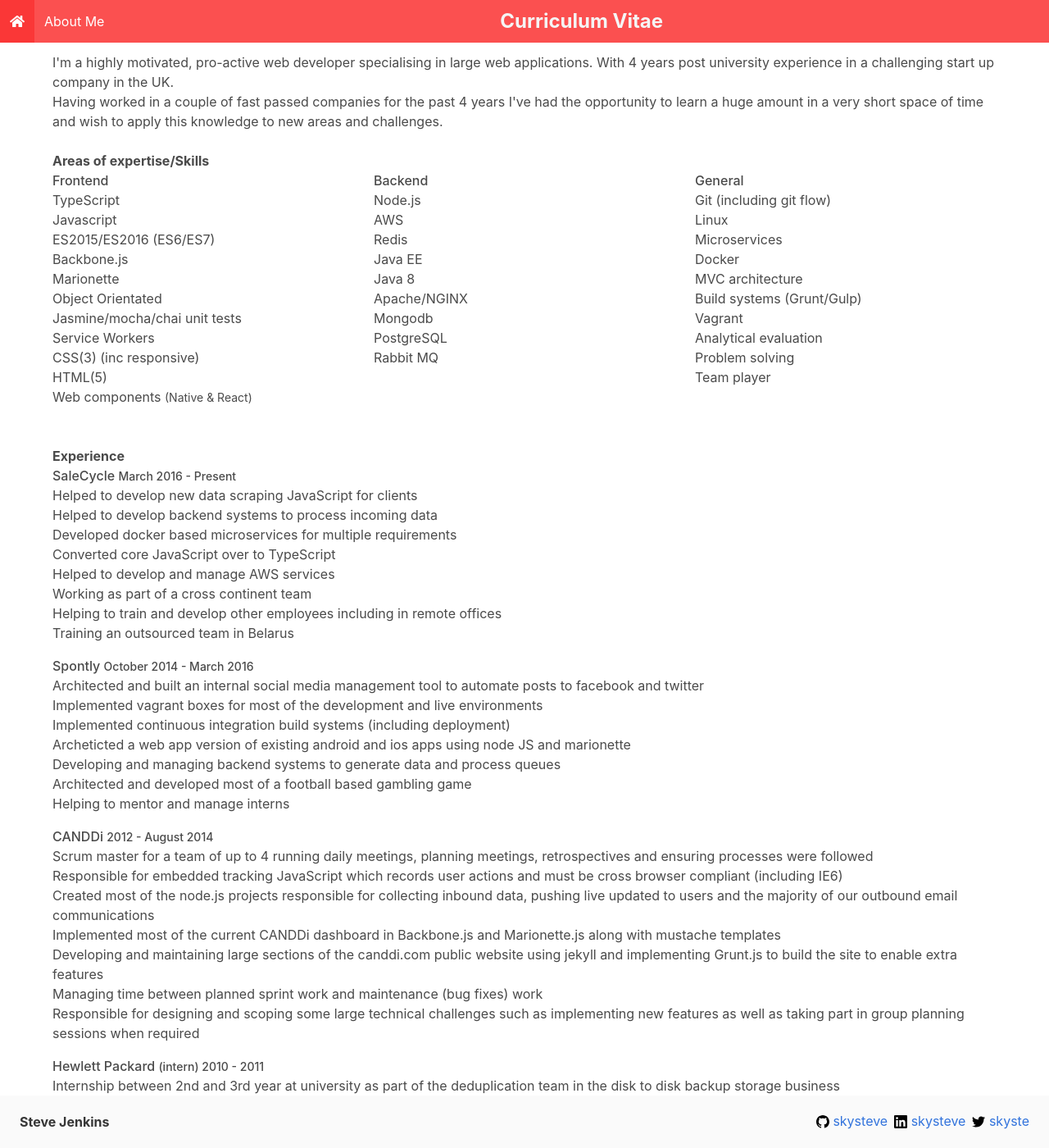
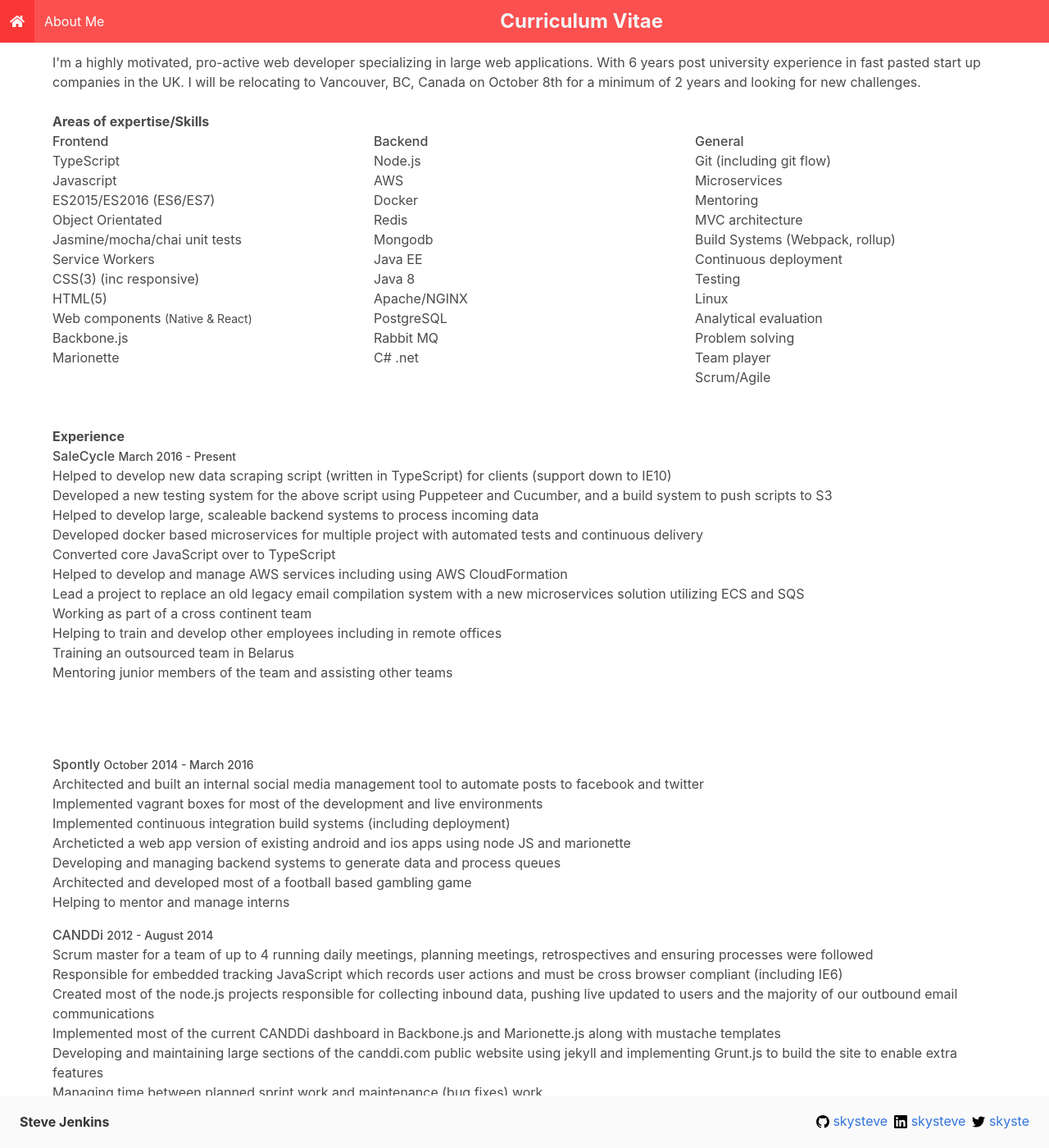
Before and after one commit to skysteve/skysteve.github.io, a Jekyll site: the page built from cv.html, in a window 1280 px wide and 1400 px high. Shown: the whole window at 82% size. Built offline with Jekyll 4.4.1, drawn with Linux system fonts in a browser that asks for light colours; nearby versions of some CDN libraries; some of the changed text lies outside the part shown.

Commit message:
updates to cv

```diff
--- a/_includes/header.html
+++ b/_includes/header.html
@@ -1,4 +1,4 @@
-<nav class="navbar is-fixed-top is-primary" role="navigation" aria-label="main navigation">
+<nav class="navbar is-fixed-top is-primary hide-print" role="navigation" aria-label="main navigation">
     <div class="navbar-brand">
       <a class="navbar-item" href="/">
         <i class="fas fa-home"></i>
--- a/_includes/social.html
+++ b/_includes/social.html
@@ -7,7 +7,7 @@
   {%- if site.linkedin_username -%}<li><a target="_blank" href="https://www.linkedin.com/in/{{ site.linkedin_username| cgi_escape | escape }}"><svg class="svg-icon"><use xlink:href="{{ '/assets/minima-social-icons.svg#linkedin' | relative_url }}"></use></svg> <span class="username">{{ site.linkedin_username| escape }}</span></a></li>{%- endif -%}
   {%- if site.pinterest_username -%}<li><a target="_blank" href="https://www.pinterest.com/{{ site.pinterest_username| cgi_escape | escape }}"><svg class="svg-icon"><use xlink:href="{{ '/assets/minima-social-icons.svg#pinterest' | relative_url }}"></use></svg> <span class="username">{{ site.pinterest_username| escape }}</span></a></li>{%- endif -%}
   {%- for mst in site.mastodon -%}{%- if mst.username and mst.instance -%}<li><a target="_blank" href="https://{{ mst.instance| cgi_escape | escape}}/@{{mst.username}}"><svg class="svg-icon"><use xlink:href="{{ '/assets/minima-social-icons.svg#mastodon' | relative_url }}"></use></svg> <span class="username">{{ mst.username|escape }}</span></a></li>{%- endif -%}{%- endfor -%}
-  {%- if site.twitter_username -%}<li><a target="_blank" href="https://www.twitter.com/{{ site.twitter_username| cgi_escape | escape }}"><svg class="svg-icon"><use xlink:href="{{ '/assets/minima-social-icons.svg#twitter' | relative_url }}"></use></svg> <span class="username">{{ site.twitter_username| escape }}</span></a></li>{%- endif -%}
+  {%- if site.twitter_username -%}<li><a class="hide-print" target="_blank" href="https://www.twitter.com/{{ site.twitter_username| cgi_escape | escape }}"><svg class="svg-icon"><use xlink:href="{{ '/assets/minima-social-icons.svg#twitter' | relative_url }}"></use></svg> <span class="username">{{ site.twitter_username| escape }}</span></a></li>{%- endif -%}
   {%- if site.youtube_username -%}<li><a target="_blank" href="https://youtube.com/{{ site.youtube_username| cgi_escape | escape }}"><svg class="svg-icon"><use xlink:href="{{ '/assets/minima-social-icons.svg#youtube' | relative_url }}"></use></svg> <span class="username">{{ site.youtube_username| escape }}</span></a></li>{%- endif -%}
   {%- if site.googleplus_username -%}<li><a target="_blank" href="https://plus.google.com/{{ site.googleplus_username| escape }}"><svg class="svg-icon"><use xlink:href="{{ '/assets/minima-social-icons.svg#googleplus' | relative_url }}"></use></svg> <span class="username">{{ site.googleplus_username| escape }}</span></a></li>{%- endif -%}
   {%- if site.rss -%}<li><a target="_blank" href="{{ 'feed.xml' | relative_url }}"><svg class="svg-icon"><use xlink:href="{{ '/assets/minima-social-icons.svg#rss' | relative_url }}"></use></svg> <span>{{ site.rss | escape }}</span></a></li>{%- endif -%}
--- a/assets/cv.scss
+++ b/assets/cv.scss
@@ -33,4 +33,41 @@
         font-weight: 600;
       }
     }
+    .personals {
+      display: none;
+    }
 }
+
+@media print
+{
+    .hide-print, .hide-print *
+    {
+        display: none !important;
+    }
+
+    .personals {
+      display: inline-block !important;
+      float: right;
+    }
+
+    .skills {
+      font-size: 0.9rem;
+    }
+
+    .footer .social-media-list li span {
+      position: static !important;
+      top: -3.2px !important;
+    }
+
+    a {
+      color: black;
+    }
+
+    .education {
+      page-break-before: always;
+    }
+
+    hr {
+      display: none;
+    }
+}
--- a/cv.html
+++ b/cv.html
@@ -4,12 +4,18 @@
 css: cv
 ---
 <div class="cv">
+  <div class="personals pull-right">
+    <ul>
+      <li>Steve Jenkins</li>
+      <li>Email: cv@skysteve.com</li>
+      <li>DOB: 1990-02-14</li>
+      <li>Nationality: British</li>
+    </ul>
+  </div>
   <div class="intro">
-        <p>I'm a highly motivated, pro-active web developer specialising in large web applications.
-            <span class="printHide">With 4 years post university experience in a challenging start up company in the UK.</span>
-        </p>
-        <p>Having worked in a couple of fast passed companies for the past 4 years I've had the opportunity to learn a huge
-            amount in a very short space of time and wish to apply this knowledge to new areas and challenges.</p>
+    <p>I'm a highly motivated, pro-active web developer specializing in large web applications.
+      With 6 years post university experience in fast pasted start up companies in the UK.
+    I will be relocating to Vancouver, BC, Canada on October 8th for a minimum of 2 years and looking for new challenges.</p>
   </div>
   <!-- end intro -->
   <br>
@@ -23,15 +29,17 @@
         <li>Javascript</li>
         <li>ES2015/ES2016 (ES6/ES7)</li>
         <ul>
-                    <li>Backbone.js</li>
-                    <li>Marionette</li>
           <li>Object Orientated</li>
           <li>Jasmine/mocha/chai unit tests</li>
           <li>Service Workers</li>
         </ul>
         <li>CSS(3) (inc responsive)</li>
         <li>HTML(5)</li>
-                <li>Web components <small>(Native & React)</small></li>
+        <li>Web components
+          <small>(Native & React)</small>
+        </li>
+        <li>Backbone.js</li>
+        <li>Marionette</li>
       </ul>
     </div>
 
@@ -40,13 +48,15 @@
       <ul>
         <li>Node.js</li>
         <li>AWS</li>
+        <li>Docker</li>
         <li>Redis</li>
+        <li>Mongodb</li>
         <li>Java EE</li>
         <li>Java 8</li>
         <li>Apache/NGINX</li>
-                <li>Mongodb</li>
         <li>PostgreSQL</li>
         <li>Rabbit MQ</li>
+        <li>C# .net</li>
       </ul>
     </div>
 
@@ -54,20 +64,22 @@
       <h4>General</h4>
       <ul>
         <li>Git (including git flow)</li>
+        <li>Microservices</li>
+        <li>Mentoring</li>
+        <li>MVC architecture</li>
+        <li>Build Systems (Webpack, rollup)</li>
+        <li>Continuous deployment</li>
+        <li>Testing</li>
         <li>Linux</li>
-                <li>Microservices</li>
-                <li>Docker</li>
-                <li>MVC architecture</li>
-                <li>Build systems (Grunt/Gulp)</li>
-                <li>Vagrant</li>
         <li>Analytical evaluation</li>
         <li>Problem solving</li>
         <li>Team player</li>
+        <li>Scrum/Agile</li>
       </ul>
     </div>
   </div>
   <!-- end columns -->
-    <br>
+  <br class="hide-print">
   <h2>Experience</h2>
   <article class="experience">
     <div class="job">
@@ -75,16 +87,23 @@
         <small>March 2016 - Present</small>
       </h5>
       <ul>
-              <li>Helped to develop new data scraping JavaScript for clients</li>
-              <li>Helped to develop backend systems to process incoming data</li>
-              <li>Developed docker based microservices for multiple requirements</li>
+        <li>Helped to develop new data scraping script (written in TypeScript) for clients (support down to IE10)</li>
+        <li>Developed a new testing system for the above script using Puppeteer and Cucumber, and a build system to push scripts to S3</li>
+        <li>Helped to develop large, scaleable backend systems to process incoming data</li>
+        <li>Developed docker based microservices for multiple project with automated tests and continuous delivery</li>
         <li>Converted core JavaScript over to TypeScript</li>
-              <li>Helped to develop and manage AWS services</li>
+        <li>Helped to develop and manage AWS services including using AWS CloudFormation</li>
+        <li>Lead a project to replace an old legacy email compilation system with a new microservices solution utilizing ECS and SQS</li>
         <li>Working as part of a cross continent team</li>
         <lI>Helping to train and develop other employees including in remote offices</lI>
         <li>Training an outsourced team in Belarus</li>
+        <li>Mentoring junior members of the team and assisting other teams</li>
       </ul>
     </div>
+
+    <br>
+    <br>
+    <br>
 
     <div class="job">
       <h5>Spontly
@@ -111,14 +130,14 @@
         <li>Responsible for embedded tracking JavaScript which records user actions and must be cross browser compliant (including
           IE6)
         </li>
-              <li>Created most of the node.js projects responsible for collecting inbound data, pushing live updated to users and
-                  the majority of our outbound email communications</li>
+        <li>Created most of the node.js projects responsible for collecting inbound data, pushing live updated to users and the
+          majority of our outbound email communications</li>
         <li>Implemented most of the current CANDDi dashboard in Backbone.js and Marionette.js along with mustache templates</li>
         <li>Developing and maintaining large sections of the canddi.com public website using jekyll and implementing Grunt.js
           to build the site to enable extra features</li>
         <li>Managing time between planned sprint work and maintenance (bug fixes) work</li>
-              <li>Responsible for designing and scoping some large technical challenges such as implementing new features as well
-                  as taking part in group planning sessions when required</li>
+        <li>Responsible for designing and scoping some large technical challenges such as implementing new features as well as
+          taking part in group planning sessions when required</li>
       </ul>
     </div>
 
@@ -127,18 +146,18 @@
         <small>(intern) 2010 - 2011</small>
       </h5>
       <ul>
-              <li>Internship between 2nd and 3rd year at university as part of the deduplication team in the disk to disk backup
-                  storage business
+        <li>Internship between 2nd and 3rd year at university as part of the deduplication team in the disk to disk backup storage
+          business
         </li>
-              <li>Largely a supporting role within the team although I did mange to implement some bug fixes in live code during
-                  my time
+        <li>Largely a supporting role within the team although I did mange to implement some bug fixes in live code during my
+          time
         </li>
         <li>Responsible for setting up and managing a suite of test servers, code quality systems, performance testing, unit
           tests
         </li>
         <li>Participated in agile (scrum) activities within a large team including planning and stand-up meetings</li>
-              <li>Also participated in giving presentations, helping out within other teams and reviewing CVs and partaking in
-                  interviews for my replacement</li>
+        <li>Also participated in giving presentations, helping out within other teams and reviewing CVs and partaking in interviews
+          for my replacement</li>
       </ul>
     </div>
 
@@ -171,36 +190,35 @@
     </div>
 
     <hr>
-
-        <h2>Non Academic Achievements</h2>
-        <ul>
-            <li>Broke the record for the longest paragliding flight (in KM) on the Isle of Man</li>
-            <li>Participated in the April 2012 Startup weekend Newcastle business event</li>
-        </ul>
+    <br>
 
     <h2>Transferable skills</h2>
     <ul>
       <li>Working within and across large corporate networks, both as a user and a developer</li>
-            <li>Working within both small and large teams as well as within a wider organisation</li>
+      <li>Working within both small and large teams as well as within a wider organization</li>
       <li>Ability to adapt to new environments and systems</li>
       <li>Ability to learn new programming languages and styles of working</li>
       <li>Experience working within a distributed team and working remotely</li>
+      <li>Experience mentoring junior team members and less technical members of staff</li>
     </ul>
 
+    <br>
     <h2>Additional skills</h2>
     <ul>
       <li>Full, clean diving licence (since age 16)</li>
-            <li>Paragliding pilot license and former coach (possibly the youngest in the UK)</li>
+      <li>Paragliding pilot license and former coach</li>
     </ul>
+    <br>
 
     <h2 id="headPersonal">Personal Interests</h2>
-        <p id="pPersonal">Paragliding, Kite surfing, Cycling, Rock Climbing, Skiing, Skydiving.</p>
+    <p id="pPersonal">Paragliding, Kite surfing, Kayaking, Cycling, Rock Climbing, Skiing, Skydiving.</p>
 
-        <div class="printHide">
+    <div class="hide-print">
       <br/>
       <a href="mailto:cv@skysteve.com">cv@skysteve.com</a>
       <br/>
       <br/>
     </div>
   </article>
-</div><!-- end cv -->
+</div>
+<!-- end cv -->
```
Lines whose indentation alone changed are shown as unchanged.
